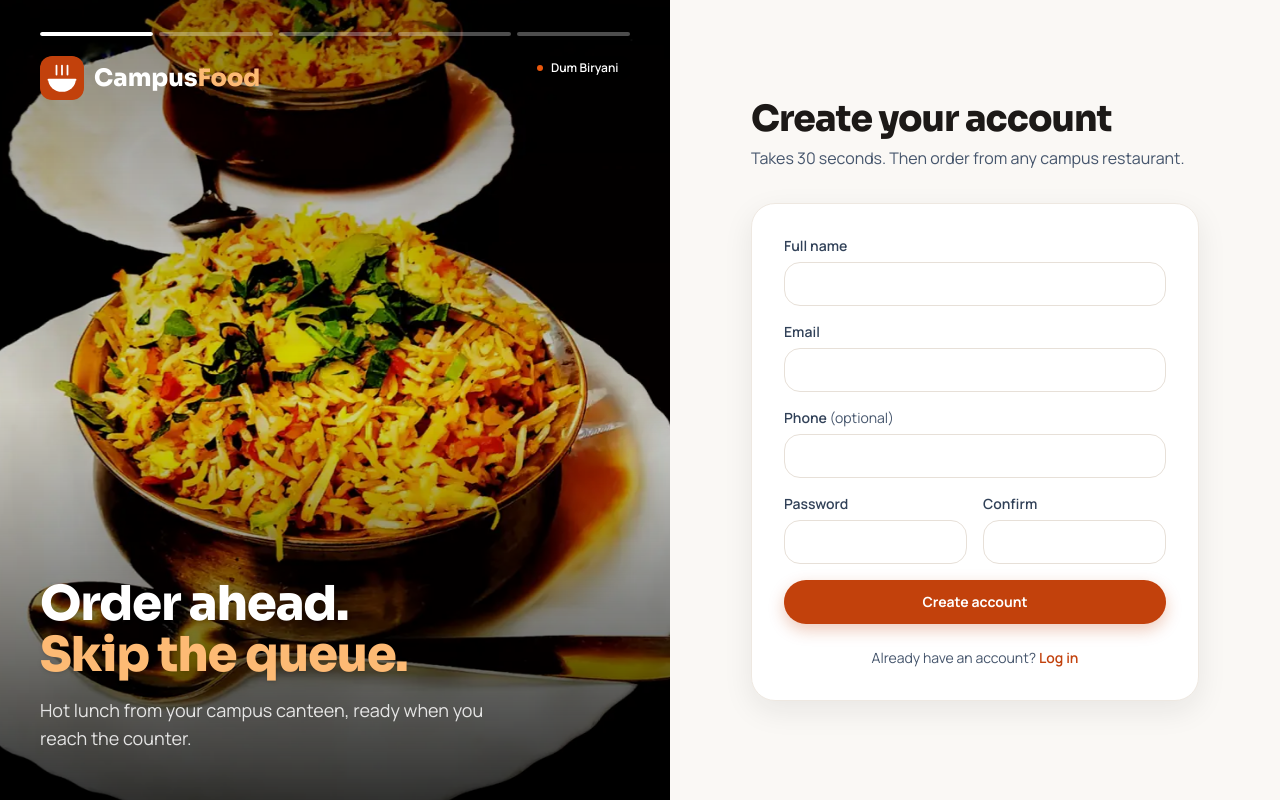
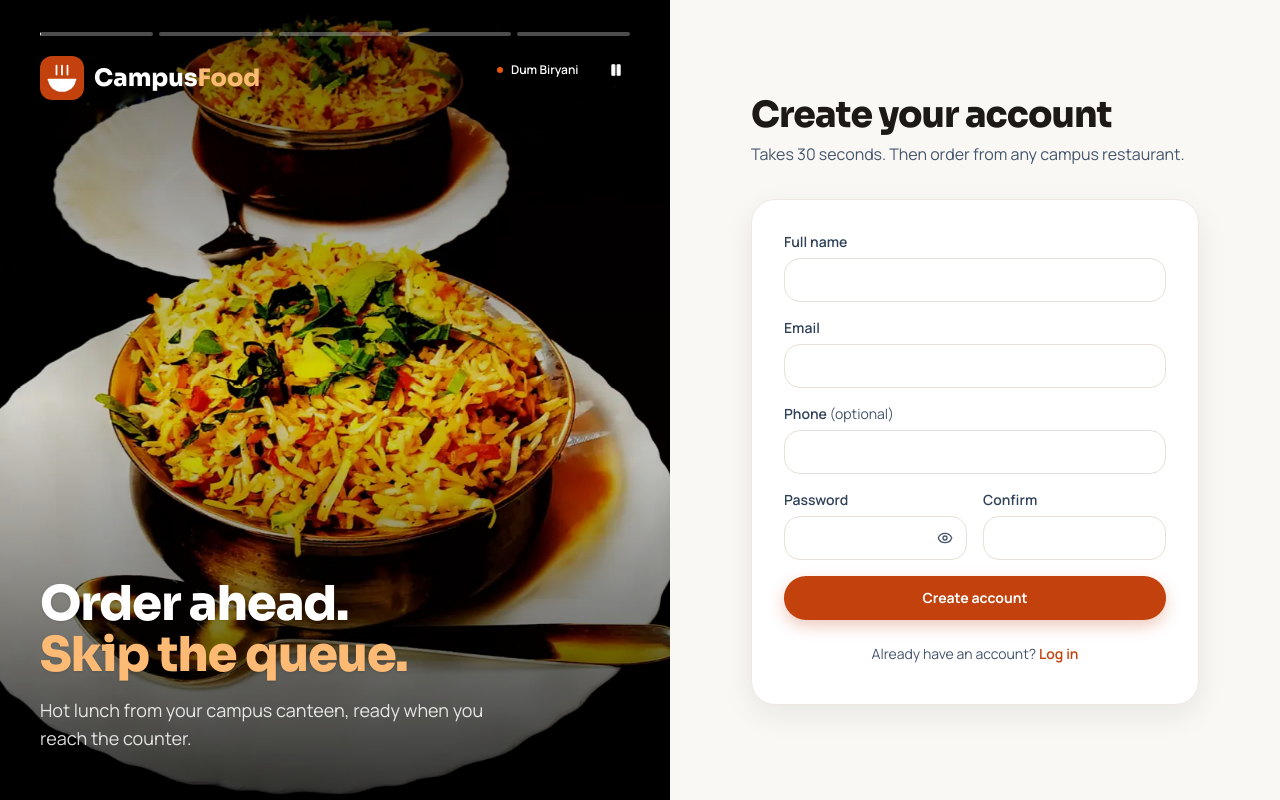
Before and after one commit to Vardhansaigadde/campus-food-ordering-system, a React (Vite) app in the folder frontend/: page /register in a window 1280 px wide. Built offline with nearby package versions, Linux system fonts and the light colour scheme.

Commit message:
Login/sign-up: UX review fixes - slideshow pause control, pause while typing, 44px tap targets, sign-up password toggle, landscape layout

```diff
--- a/frontend/src/components/FoodSlideshow.jsx
+++ b/frontend/src/components/FoodSlideshow.jsx
@@ -1,4 +1,5 @@
 import { useEffect, useState } from 'react'
+import { Pause, Play } from 'lucide-react'
 
 /** Lunch photos (free Unsplash licence), 900x1050 WebP, ~65 KB each – kept small for mobile data. */
 const SLIDES = [
@@ -8,22 +9,33 @@ const SLIDES = [
   { src: '/food/paneer.webp', name: 'Paneer Butter Masala' },
   { src: '/food/chicken-biryani.webp', name: 'Chicken Biryani' },
 ]
-const SHOW_MS = 5500
 
 const reducedMotion = () => window.matchMedia?.('(prefers-reduced-motion: reduce)').matches
+const typing = () => document.activeElement?.matches?.('input, textarea, select')
 
 /**
  * Full-bleed food photos that slowly zoom (Ken Burns) and cross-fade, with story-style progress bars.
- * Only the current and next photo are loaded, so a phone on mobile data downloads one at a time.
+ * The progress bar's own animation advances the slides, so pausing (button, hover, or while the user
+ * types in the form) freezes the bar, the zoom and the timer together. Only the current and next photo
+ * are loaded, so a phone on mobile data downloads one at a time.
  */
 export default function FoodSlideshow({ className = '', children }) {
   const [index, setIndex] = useState(0)
   const [loaded, setLoaded] = useState(1) // how many photos have been mounted so far
+  const [stopped, setStopped] = useState(reducedMotion) // pause button (starts paused for reduced motion)
+  const [hover, setHover] = useState(false)
+  const [focusPause, setFocusPause] = useState(false)
 
+  // Don't move photos behind the form while someone is typing
   useEffect(() => {
-    if (reducedMotion()) return undefined
-    const id = setInterval(() => setIndex((i) => (i + 1) % SLIDES.length), SHOW_MS)
-    return () => clearInterval(id)
+    const update = () => setFocusPause(typing())
+    const later = () => setTimeout(update) // focus has moved on only after focusout
+    document.addEventListener('focusin', update)
+    document.addEventListener('focusout', later)
+    return () => {
+      document.removeEventListener('focusin', update)
+      document.removeEventListener('focusout', later)
+    }
   }, [])
 
   // Mount the next photo while the current one shows, so it is ready for the fade
@@ -31,9 +43,20 @@ export default function FoodSlideshow({ className = '', children }) {
     setLoaded((n) => Math.max(n, Math.min(SLIDES.length, index + 2)))
   }, [index])
 
+  const paused = stopped || hover || focusPause
+  const hold = paused ? '[animation-play-state:paused]' : ''
+  const next = () => {
+    if (!reducedMotion()) setIndex((i) => (i + 1) % SLIDES.length)
+  }
   const prev = (index - 1 + SLIDES.length) % SLIDES.length
+
   return (
-    <div className={`relative overflow-hidden bg-ink ${className}`}>
+    <div
+      className={`relative overflow-hidden bg-ink ${className}`}
+      onMouseEnter={() => setHover(true)}
+      onMouseLeave={() => setHover(false)}
+    >
+      <div role="img" aria-label="Photos of lunch dishes from the campus canteens" className="absolute inset-0">
       {SLIDES.slice(0, loaded).map((s, i) => {
         const active = i === index
         const moving = active || i === prev // keep zooming while it fades out
@@ -41,37 +64,53 @@ export default function FoodSlideshow({ className = '', children }) {
           <img
             key={s.src}
             src={s.src}
-            alt={active ? s.name : ''}
-            aria-hidden={!active}
+            alt=""
             fetchPriority={i === 0 ? 'high' : 'low'}
             decoding="async"
             className={`absolute inset-0 h-full w-full object-cover transition-opacity duration-[1400ms] ease-out ${
               active ? 'opacity-100' : 'opacity-0'
-            } ${moving ? (i % 2 ? 'animate-kenburns-b' : 'animate-kenburns-a') : ''}`}
+            } ${moving ? `${i % 2 ? 'animate-kenburns-b' : 'animate-kenburns-a'} ${hold}` : ''}`}
           />
         )
       })}
+      </div>
 
       {/* Shade so white text stays readable on any photo */}
-      <div aria-hidden="true" className="absolute inset-0 bg-gradient-to-t from-black/80 via-black/15 to-black/45" />
+      <div aria-hidden="true" className="absolute inset-0 bg-gradient-to-t from-black/80 via-black/15 to-black/60" />
 
-      {/* Story-style progress bars */}
+      {/* Story-style progress bars – the active one drives the slideshow */}
       <div className="absolute inset-x-5 top-[max(1rem,env(safe-area-inset-top))] z-10 flex gap-1.5 lg:inset-x-10 lg:top-8" aria-hidden="true">
         {SLIDES.map((s, i) => (
           <span key={s.src} className="h-1 flex-1 overflow-hidden rounded-full bg-white/30">
             <span
               key={i === index ? `on-${index}` : 'off'}
-              className={`block h-full rounded-full bg-white ${i < index ? 'w-full' : i === index ? 'animate-story' : 'w-0'}`}
+              onAnimationEnd={i === index ? next : undefined}
+              className={`block h-full rounded-full bg-white ${
+                i < index ? 'w-full' : i === index ? `animate-story ${hold}` : 'w-0'
+              }`}
             />
           </span>
         ))}
       </div>
 
-      {/* Name of the dish on screen */}
-      <p className="absolute right-5 top-[max(2.25rem,calc(env(safe-area-inset-top)+1.25rem))] z-10 inline-flex items-center gap-2 rounded-full max-[359px]:hidden bg-black/35 px-3 py-1 text-xs font-semibold text-white backdrop-blur lg:right-10 lg:top-14">
-        <span className="h-1.5 w-1.5 rounded-full bg-brand-400" />
-        {SLIDES[index].name}
-      </p>
+      {/* Dish name + pause button */}
+      <div className="absolute right-3 top-[max(1.75rem,calc(env(safe-area-inset-top)+0.75rem))] z-20 flex items-center gap-1 lg:right-8 lg:top-12">
+        <p aria-hidden="true" className="inline-flex items-center gap-2 rounded-full bg-black/55 px-3 py-1 text-xs font-semibold text-white backdrop-blur max-[359px]:hidden">
+          <span className="h-1.5 w-1.5 rounded-full bg-brand-400" />
+          {SLIDES[index].name}
+        </p>
+        <button
+          type="button"
+          onClick={() => setStopped((s) => !s)}
+          className="flex h-11 w-11 items-center justify-center rounded-full text-white transition-colors hover:bg-black/40"
+          aria-label={stopped ? 'Play photo slideshow' : 'Pause photo slideshow'}
+          aria-pressed={stopped}
+        >
+          <span className="flex h-8 w-8 items-center justify-center rounded-full bg-black/55 backdrop-blur">
+            {stopped ? <Play className="h-3.5 w-3.5 fill-current" /> : <Pause className="h-3.5 w-3.5 fill-current" />}
+          </span>
+        </button>
+      </div>
 
       <div className="relative z-10 flex h-full flex-col">{children}</div>
     </div>
--- a/frontend/src/pages/auth/AuthShell.jsx
+++ b/frontend/src/pages/auth/AuthShell.jsx
@@ -18,7 +18,7 @@ function BrandOnPhoto() {
 export default function AuthShell({ title, subtitle, children }) {
   return (
     <div className="min-h-dvh lg:grid lg:grid-cols-[1.1fr_1fr]">
-      <FoodSlideshow className="h-[38dvh] min-h-60 max-h-96 lg:sticky lg:top-0 lg:h-dvh lg:max-h-none">
+      <FoodSlideshow className="h-[38dvh] min-h-60 max-h-96 max-lg:landscape:h-32 max-lg:landscape:min-h-0 lg:sticky lg:top-0 lg:h-dvh lg:max-h-none">
         <div className="px-5 pt-[max(2.25rem,calc(env(safe-area-inset-top)+1.25rem))] lg:px-10 lg:pt-14">
           <BrandOnPhoto />
         </div>
--- a/frontend/src/pages/auth/Login.jsx
+++ b/frontend/src/pages/auth/Login.jsx
@@ -66,7 +66,7 @@ export default function Login() {
             <button
               type="button"
               onClick={() => setShow((s) => !s)}
-              className="absolute inset-y-0 right-0 px-3 text-muted hover:text-slate-600"
+              className="absolute inset-y-0 right-0 flex w-11 items-center justify-center text-muted hover:text-slate-600"
               aria-label={show ? 'Hide password' : 'Show password'}
             >
               {show ? <EyeOff className="h-4 w-4" /> : <Eye className="h-4 w-4" />}
@@ -78,9 +78,9 @@ export default function Login() {
           {busy && <Spinner className="h-4 w-4" />} Log in
         </button>
       </form>
-      <p className="mt-6 text-center text-sm text-muted">
+      <p className="mt-4 text-center text-sm text-muted">
         New here?{' '}
-        <Link to="/register" className="font-semibold text-brand hover:underline">
+        <Link to="/register" className="inline-block py-2 font-semibold text-brand hover:underline">
           Create an account
         </Link>
       </p>
--- a/frontend/src/pages/auth/Register.jsx
+++ b/frontend/src/pages/auth/Register.jsx
@@ -1,6 +1,7 @@
 import { useState } from 'react'
 import { Link, Navigate, useNavigate } from 'react-router-dom'
 import toast from 'react-hot-toast'
+import { Eye, EyeOff } from 'lucide-react'
 import AuthShell from './AuthShell'
 import { homeFor, useAuth } from '../../context/AuthContext'
 import { errorMessage } from '../../lib/api'
@@ -11,6 +12,7 @@ export default function Register() {
   const { user, register } = useAuth()
   const navigate = useNavigate()
   const [form, setForm] = useState({ name: '', email: '', phone: '', password: '', confirm: '' })
+  const [show, setShow] = useState(false)
   const [busy, setBusy] = useState(false)
   const [error, setError] = useState('')
 
@@ -63,11 +65,21 @@ export default function Register() {
         <div className="grid gap-4 sm:grid-cols-2">
           <div>
             <label className="label" htmlFor="password">Password</label>
-            <input id="password" type="password" required minLength={6} autoComplete="new-password" className="input" value={form.password} onChange={set('password')} />
+            <div className="relative">
+              <input id="password" type={show ? 'text' : 'password'} required minLength={6} autoComplete="new-password" className="input pr-11" value={form.password} onChange={set('password')} />
+              <button
+                type="button"
+                onClick={() => setShow((s) => !s)}
+                className="absolute inset-y-0 right-0 flex w-11 items-center justify-center text-muted hover:text-slate-600"
+                aria-label={show ? 'Hide password' : 'Show password'}
+              >
+                {show ? <EyeOff className="h-4 w-4" /> : <Eye className="h-4 w-4" />}
+              </button>
+            </div>
           </div>
           <div>
             <label className="label" htmlFor="confirm">Confirm</label>
-            <input id="confirm" type="password" required minLength={6} autoComplete="new-password" className="input" value={form.confirm} onChange={set('confirm')} />
+            <input id="confirm" type={show ? 'text' : 'password'} required minLength={6} autoComplete="new-password" className="input" value={form.confirm} onChange={set('confirm')} />
           </div>
         </div>
         {error && <p className="rounded-lg bg-red-50 px-3 py-2 text-sm text-red-700 dark:bg-red-500/10 dark:text-red-300">{error}</p>}
@@ -75,9 +87,9 @@ export default function Register() {
           {busy && <Spinner className="h-4 w-4" />} Create account
         </button>
       </form>
-      <p className="mt-6 text-center text-sm text-muted">
+      <p className="mt-4 text-center text-sm text-muted">
         Already have an account?{' '}
-        <Link to="/login" className="font-semibold text-brand hover:underline">
+        <Link to="/login" className="inline-block py-2 font-semibold text-brand hover:underline">
           Log in
         </Link>
       </p>
```
